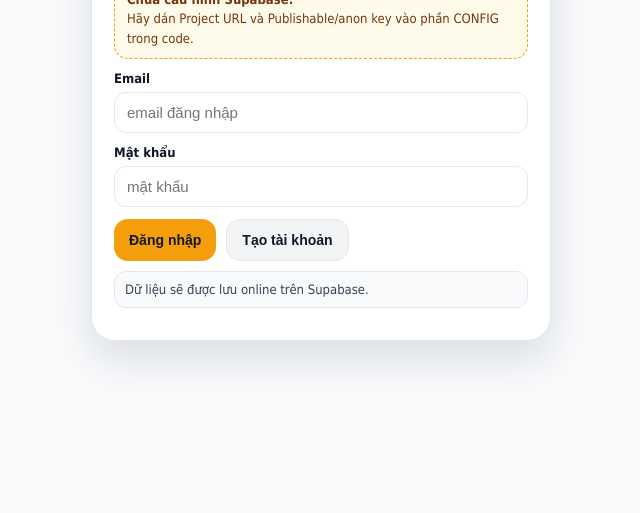
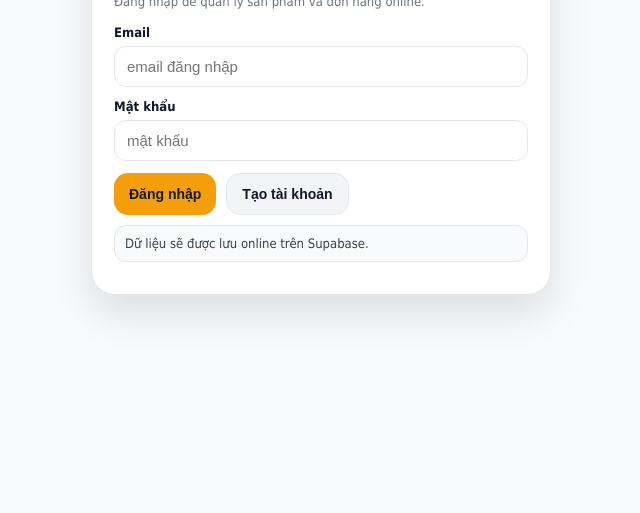
Before and after one commit to vhlighting6886-cell/vh8686, a website: page public/index.html in a window 1280 px wide. Shown: the part 287-800 px from the top of the page, without its empty margins (319-959 px from the left). Drawn offline with nearby package versions, Linux system fonts and the light colour scheme.

Commit message:
Add files via upload

```diff
--- a/public/index.html
+++ b/public/index.html
@@ -337,8 +337,8 @@
 
   <script>
     // ===== CONFIG SUPABASE - DÁN THÔNG TIN CỦA BẠN VÀO ĐÂY =====
-   const SUPABASE_URL = '';
-    const SUPABASE_KEY = '';
+   const SUPABASE_URL = 'https://jrkmhalznaxsskazyggt.supabase.co';
+    const SUPABASE_KEY = 'sb_publishable_VHNiWKy9mwV3rZAvLs85pQ_fKKFFQQh';
     const BANK_INFO = {
       bankName: 'VP BANK',
       accountNo: '5577626198',
```
